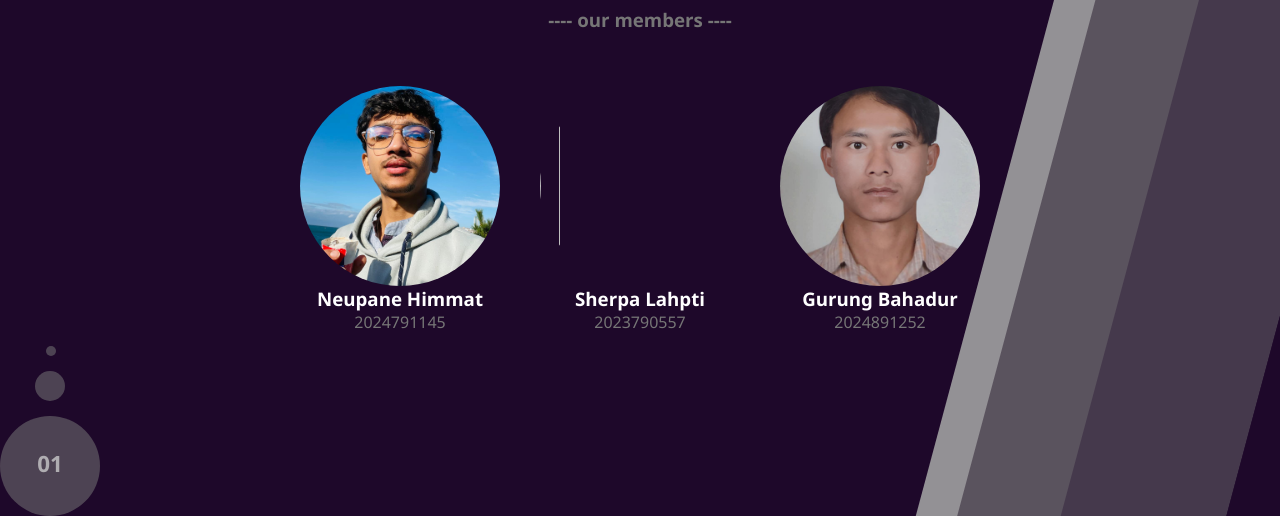
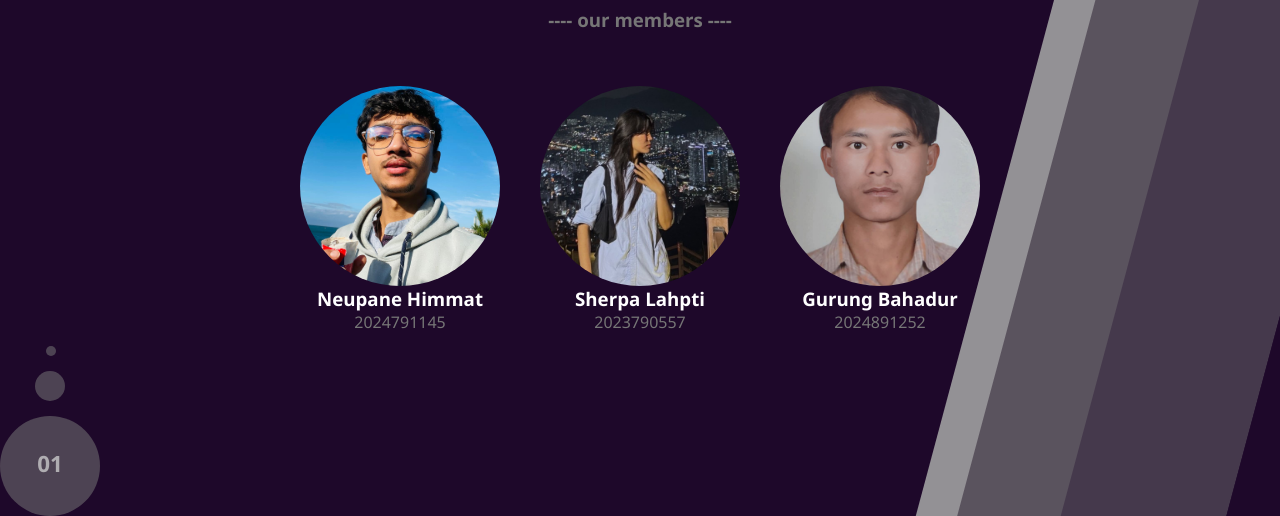
Before and after one commit to himmatnyp019/business, a plain HTML site: page index.html in a window 1280 px wide. Shown: the part 284-800 px from the top of the page. Drawn offline with Linux system fonts and the light colour scheme.

Commit message:
Update index.html

```diff
--- a/index.html
+++ b/index.html
@@ -35,7 +35,7 @@
                 <li> <img src="himmat.jpg" alt="" srcset="">
                 <h3>Neupane Himmat</h3>
             <p>2024791145</p></li>
-            <li> <img src="sherpa.jpg" alt="" srcset="">
+            <li> <img src="sherpa2.jpg" alt="" srcset="">
                 <h3>Sherpa Lahpti</h3>
             <p>2023790557</p></li>
             <li> <img src="bahadur.jpg" alt="" srcset="">
```
